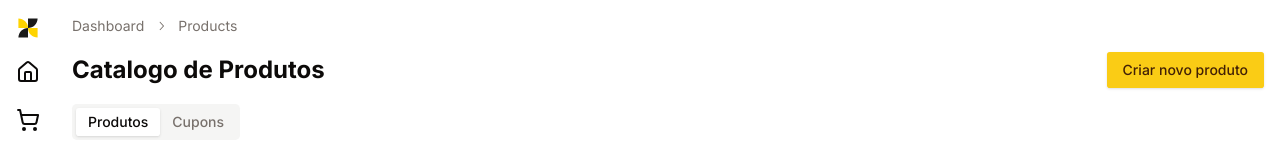
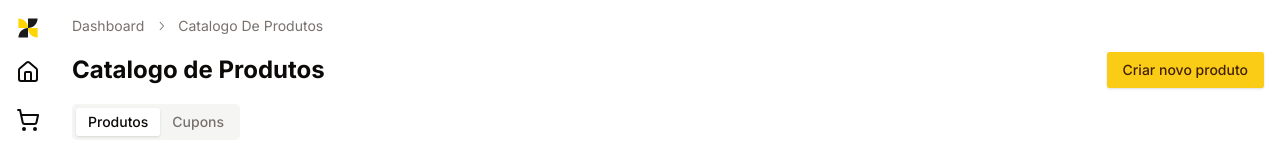
Before and after one commit to CodeUi-dev/Shine-ECommerce, a Next.js app in the folder workspaces/shine-dashboard/: page /dashboard/products in a window 1280 px wide. Shown: the top 150 px of the page. Built offline with nearby package versions, Linux system fonts and the light colour scheme.

Commit message:
fix(Breadcrumb): Solved warning of unique key and add href

```diff
--- a/workspaces/shine-dashboard/src/components/customBreadcrumb.tsx
+++ b/workspaces/shine-dashboard/src/components/customBreadcrumb.tsx
@@ -1,7 +1,9 @@
 'use client'
 
 import { Breadcrumb, BreadcrumbItem, BreadcrumbLink, BreadcrumbList, BreadcrumbSeparator } from "@/components/ui/breadcrumb"
+import availablePages from "@/constants/availablePages"
 import { usePathname } from "next/navigation"
+import React from "react"
 
 const CustomBreadcrumb = () => {
 	const paths = usePathname().split('/').splice(1)
@@ -9,16 +11,18 @@ const CustomBreadcrumb = () => {
 	return (
 		<Breadcrumb>
 			<BreadcrumbList>
-			{paths.map((path, i) =>(
-					// TODO Resolve Error of unique "key"
-					// TODO Add Href to BreadcrumbLink
-					<>
-						<BreadcrumbItem key={i}>
-							<BreadcrumbLink className='capitalize cursor-pointer'>{path}</BreadcrumbLink>
+			{paths.map((path, i) => {
+				const { hrefTo, name } = availablePages.find(pages => path == pages.path)!
+
+				return (
+					<React.Fragment key={i}>
+						<BreadcrumbItem>
+							<BreadcrumbLink href={hrefTo} className='capitalize cursor-pointer'>{name}</BreadcrumbLink>
 						</BreadcrumbItem>
 						{i + 1 != paths.length && <BreadcrumbSeparator />}
-					</>
-				))}
+					</React.Fragment>
+				)
+			})}
 			</BreadcrumbList>
 		</Breadcrumb>
 	)
--- a/workspaces/shine-dashboard/src/constants/availablePages.tsx
+++ b/workspaces/shine-dashboard/src/constants/availablePages.tsx
@@ -1,33 +1,46 @@
 import { Home, LineChart, Package, ShoppingCart, Tag, Users } from 'lucide-react'
 
-const availablePages = [
+interface IAvaliablePage  {
+	hrefTo: string
+	path: string
+	icon: React.ReactNode,
+	name: string
+}
+
+const availablePages: IAvaliablePage[] = [
 	{
 		hrefTo: '/dashboard',
+		path: 'dashboard',
 		icon: <Home />,
 		name: 'Dashboard'
 	},
 	{
 		hrefTo: '/dashboard/orders',
+		path: 'orders',
 		icon: <ShoppingCart />,
 		name: 'Compras e Pedidos'
 	},
 	{
 		hrefTo: '/dashboard/products',
+		path: 'products',
 		icon: <Tag />,
-		name: 'Produtos'
+		name: 'Catalogo de Produtos'
 	},
 	{
 		hrefTo: '/dashboard/storage',
+		path: 'storage',
 		icon: <Package />,
 		name: 'Estoque'
 	},
 	{
 		hrefTo: '/dashboard/users',
+		path: 'users',
 		icon: <Users />,
 		name: 'Usuarios e Clientes'
 	},
 	{
 		hrefTo: '/dashboard/analytics',
+		path: 'analytics',
 		icon: <LineChart />,
 		name: 'Indicadores'
 	}
```
